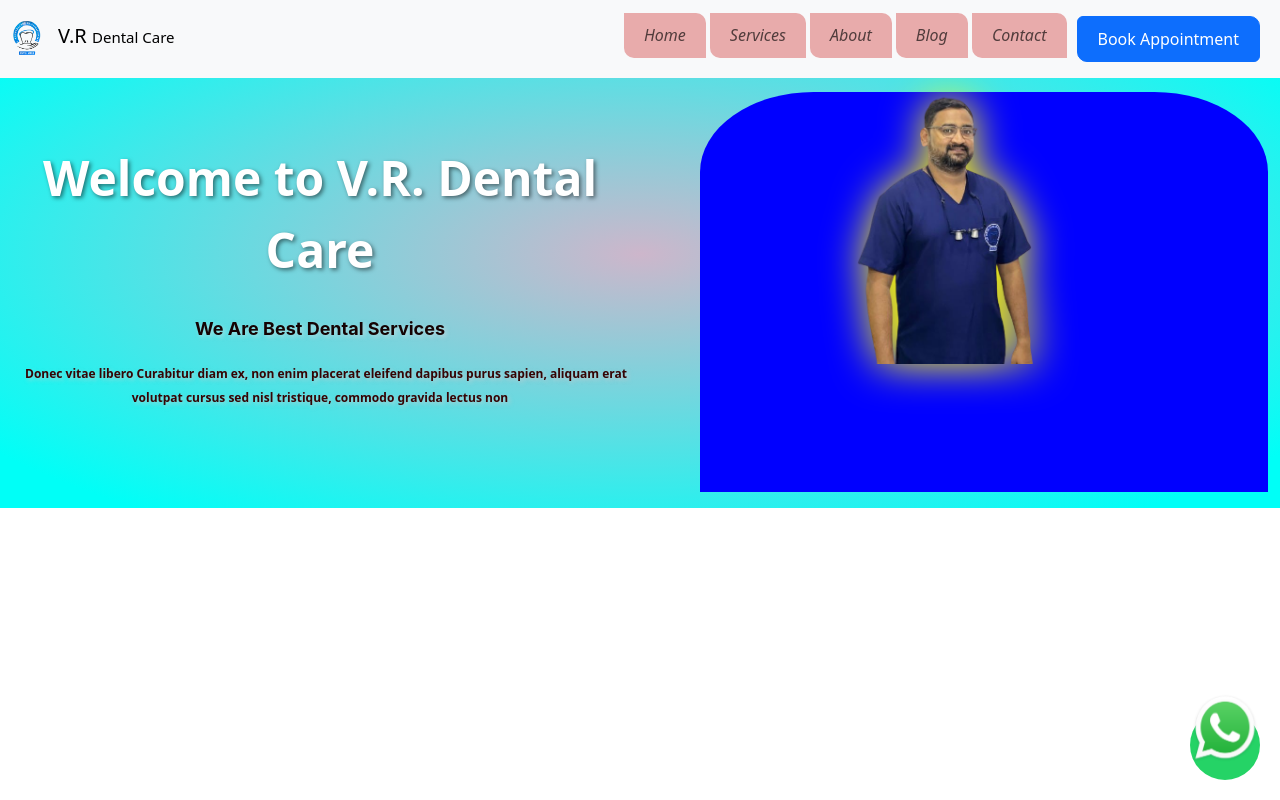
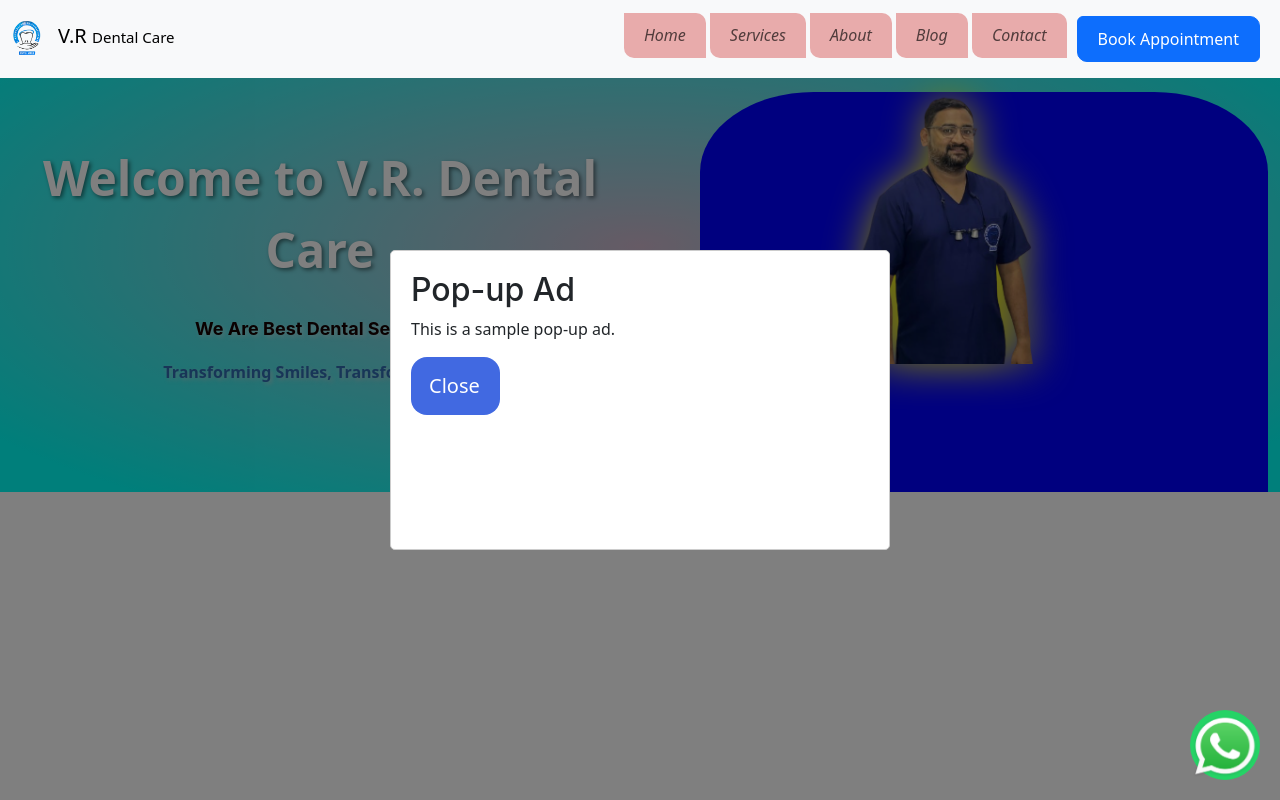
Before and after one commit to Pavan20kumar/V.R-Dental-care, a React (Create React App) app: page / in a window 1280 px wide. Shown: the top 800 px of the page. Built offline with nearby package versions, Linux system fonts and the light colour scheme.

Commit message:
Add files via upload

```diff
--- a/src/component/Appointment/index.js
+++ b/src/component/Appointment/index.js
@@ -27,6 +27,7 @@ const Appointment = () => {
   const [message, setMessage] = useState('');
  const [time, setTime] = useState('');
  const [age, setAge] = useState('');
+ const [address, setAddress] = useState('');
 
 
 
@@ -64,6 +65,7 @@ const Appointment = () => {
     setMessage('');
     setTime('');
     setAge('');
+    setAddress('');
   })
   .catch((error) => {
     alert('FAILED...', error);
@@ -78,6 +80,7 @@ const Appointment = () => {
     appointmentTime : appointmentTime,
     message : message,
     time : time,
+
 
   }
 
@@ -112,10 +115,11 @@ const Appointment = () => {
     message : message,
     time : time,
     age : age,
+    address : address,
   }
 
 
-  fetch('https://sheetdb.io/api/v1/6kti1mmnfq2g9', {
+  fetch('https://sheetdb.io/api/v1/h9ubq2i3igtzg', {
     method: 'POST',
     headers: {
         'Accept': 'application/json',
@@ -262,6 +266,22 @@ onChange={(e) => setAge(e.target.value)}
         </div>
 
 
+        <div className='col-6 col-md-4'>
+          <div className='mb-3'>
+            <label htmlFor="address" className='form-label'>Address</label>
+            <textarea className='form-control' cols="50" row="50"
+            {...register('address', { required: 'Address is required' })}
+            value={address}
+            onChange={(e) => setAddress(e.target.value)}
+
+
+
+            ></textarea>
+          </div>
+          {errors.address && <span className='bg-primary text-dark fs-5 fst-italic'>{errors.address.message}</span>}
+        </div>
+
+
 
 
 
@@ -398,7 +418,7 @@ onChange={(e) => setPhoneNumber(e.target.value)}
         <div className='col-6 col-md-4'>
           <div className='mb-3'>
 
-          <button>
+          <button className='mt-4'>
         <div className="svg-wrapper-1">
           <div className="svg-wrapper">
             <svg
--- a/src/component/Footer/Footer.css
+++ b/src/component/Footer/Footer.css
@@ -9,6 +9,8 @@ li{
   list-style: none;
   margin-top: 3%;
   font-family:'Segoe UI', Tahoma, Geneva, Verdana, sans-serif ;
+  text-align: left;
+  display: block;
 
 
 }
@@ -16,7 +18,15 @@ li a{
   color: #333;
   text-decoration: none;
   text-align: center;
+  display: block;
+  text-align: left;
+
 }
+a{
+  display: block;
+  text-align: left;
+}
+
 
 .footer-container {
   display: flex;
--- a/src/component/Footer/index.js
+++ b/src/component/Footer/index.js
@@ -36,7 +36,7 @@ const Footer = () => {
           <h3>Contact</h3>
           <div className="contact-info">
             <p>
-              <FaMapMarkerAlt className='fs-4' /> <a href="https://" className='text-black mt-1 '>V.R Dental Care, 123 Main Street, City, State, Zip Code</a>
+              <FaMapMarkerAlt className='fs-4' /> <a href="https://" className='text-black mt-1 '>OOP BALAYOGI STADIUM 3RD CROSS, ZICRIYA NAGAR, YANAM</a>
             </p>
             <p>
               <FaPhoneAlt/> <a href="tel:+91 8790349798 " className='text-black '>+91 8790349798</a>
@@ -96,7 +96,7 @@ const Footer = () => {
 
 
       <div className="footer-bottom">
-        <p>&copy; {new Date().getFullYear()} V.R Dental Care</p>
+        <p>&copy;2011 V.R Dental Care</p>
       </div>
     </footer>
   );
--- a/src/component/Home/index.js
+++ b/src/component/Home/index.js
@@ -8,6 +8,7 @@ import OurDoctors from '../ourdoctor';
 import Testimonials from '../Testimonials';
 import Appointment from '../Appointment';
 import Nava from '../Navabar/index.js';
+import AutomaticPopupAd from '../pop-up ads/index.js';
 
 
 
@@ -21,6 +22,7 @@ import Nava from '../Navabar/index.js';
 function Home (){
     return(
         <div>
+            <AutomaticPopupAd></AutomaticPopupAd>
             <Nava></Nava>
 
 
--- a/src/component/Introduction/index.js
+++ b/src/component/Introduction/index.js
@@ -15,7 +15,7 @@ const Part = ( ) => {
                     <div className="heading">
                         <p>Welcome to V.R. Dental Care</p>
                         <h4>We Are Best Dental Services</h4>
-                        <span>Donec vitae libero Curabitur diam ex, non enim placerat eleifend dapibus purus sapien, aliquam erat volutpat cursus sed nisl tristique, commodo gravida lectus non</span>
+                        <span>Transforming Smiles, Transforming Lives</span>
                     </div>
                 </div>
                 <div className="col-12 col-md-6 col-lg-6">
--- a/src/component/Introduction/int.css
+++ b/src/component/Introduction/int.css
@@ -31,8 +31,8 @@
 }
 
 .heading span{
-    color: #350404;
-    font-size: 12px;
+    color: #306baf;
+    font-size: 16px;
     text-align: left;
     margin-bottom: 20px;
     margin-left: 12px;
--- /dev/null
+++ b/src/component/pop-up ads/index.js
@@ -0,0 +1,51 @@
+
+import Modal from 'react-modal';
+
+import React, { useState, useEffect } from 'react';
+
+
+function AutomaticPopupAd() {
+  const [isModalOpen, setIsModalOpen] = useState(false);
+
+  useEffect(() => {
+    const timer = setTimeout(() => {
+      setIsModalOpen(true);
+    }, ); // 5-second delay
+
+    return () => clearTimeout(timer);
+  }, []);
+
+  const closeModal = () => {
+    setIsModalOpen(false);
+  };
+
+  return (
+    <div>
+    <Modal
+      isOpen={isModalOpen}
+      onRequestClose={closeModal}
+      style={{
+        overlay: {
+          backgroundColor: 'rgba(0, 0, 0, 0.5)',
+        },
+        content: {
+          top: '50%',
+          left: '50%',
+          transform: 'translate(-50%, -50%)',
+          width: '500px',
+          height: '300px',
+          padding: '20px',
+          border: '1px solid #ccc',
+          borderRadius: '5px',
+        },
+      }}
+    >
+      <h2>Pop-up Ad</h2>
+      <p>This is a sample pop-up ad.</p>
+      <button onClick={closeModal}>Close</button>
+    </Modal>
+    </div>
+  );
+}
+
+export default AutomaticPopupAd;
```
